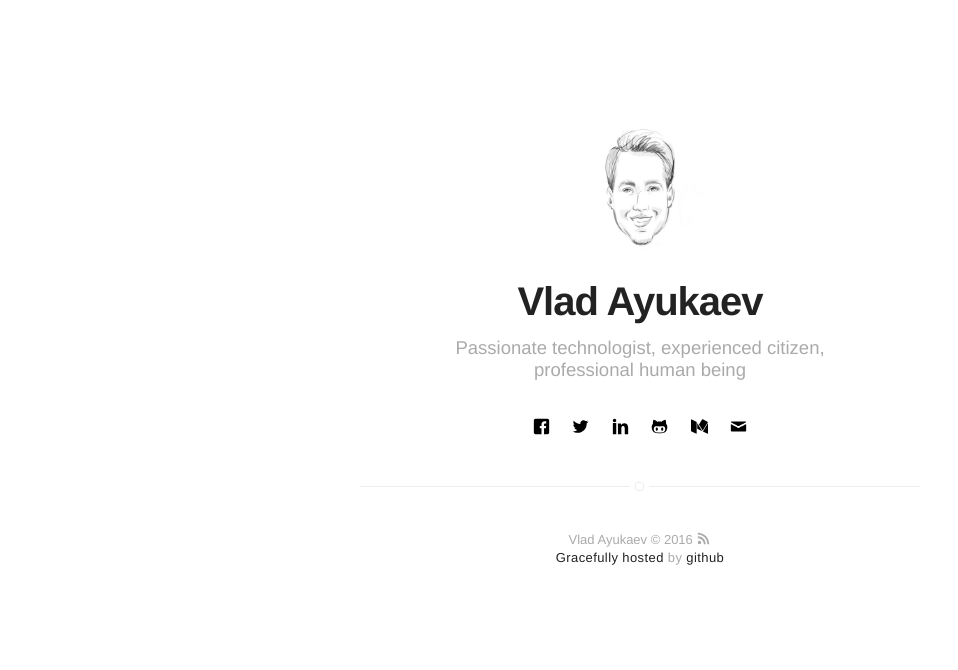
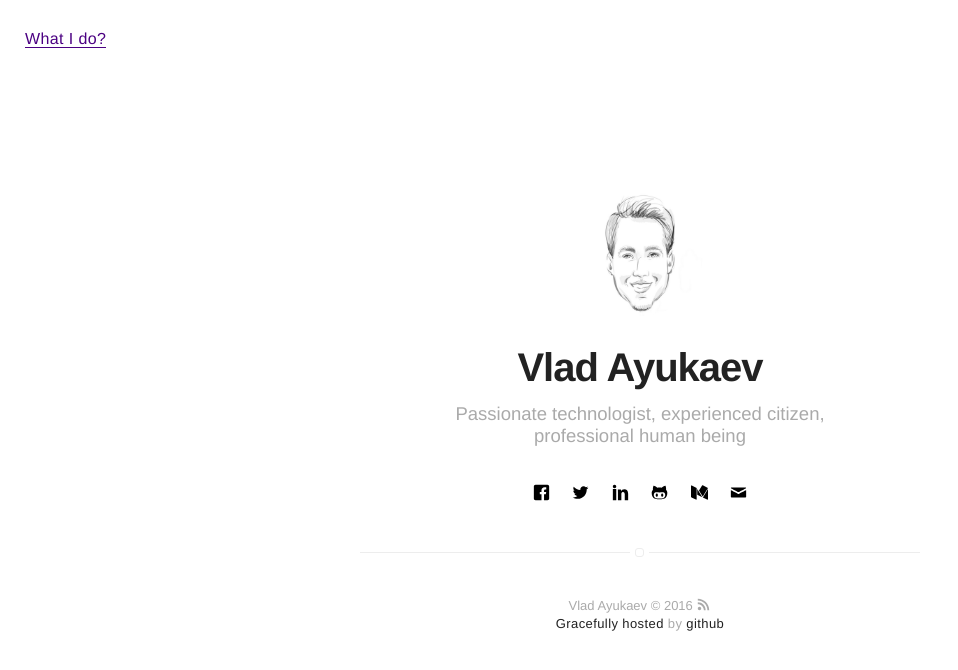
Before and after one commit to ayukaev/ayukaev.github.io, a Jekyll site: the page built from index.html, in a window 1280 px wide. Shown: the top 670 px of the page, without its empty margins (0-958 px from the left). Built offline with Jekyll 4.4.1, drawn with Linux system fonts in a browser that asks for light colours.

Commit message:
adding 'what i do'

```diff
--- a/_layouts/default.html
+++ b/_layouts/default.html
@@ -25,6 +25,7 @@ layout: compress
     </style>
 
 </head>
+   <p class="mainpage_links"> <a href='../about' class="underline"> What I do? </a> </p>
 <body>
 
     <div class="wrapper-{% if site.width == "normal" %}normal{% elsif site.width == "large" %}large{% endif %}">
--- a/_sass/base/general.sass
+++ b/_sass/base/general.sass
@@ -114,6 +114,58 @@ pre
 	border: 1px solid $epsilon
 	border-radius: 2px
 
+
+.underline
+	/* links with border underline */
+
+	text-decoration: none
+	border-bottom: 1px solid
+
+	a:link
+		color: #008ace
+
+	a:link.underline
+		border-color: #b2ccf0
+
+
+	a:visited
+		color: #b40eb4
+
+	a:visited.underline
+		border-color: #e0b2e0
+
+	a:visited:hover
+		color: #C00
+
+	a:hover
+		color: #C00 !important
+
+	a:hover.underline
+		border-color: #f0b2b2 !important
+
+
+	a.gray
+		color: #999
+		border-color: #cfcfcf !important
+
+
+	a.white
+		color: #EBEBEB
+		border-color: #B3B3B3 !important
+
+	a.white:hover
+		color: #FFFFFF !important
+
+	a.white:hover
+		border-color: #8f0000 !important
+		border-color: #bfbfbf !important
+
+.mainpage_links
+	height: 16px
+	width:	100px
+	margin: 0
+	padding: 25px
+
 .wrapper-normal,
 .wrapper-large
 	height: 100%
```
Also changed, not shown: 3 other files.
